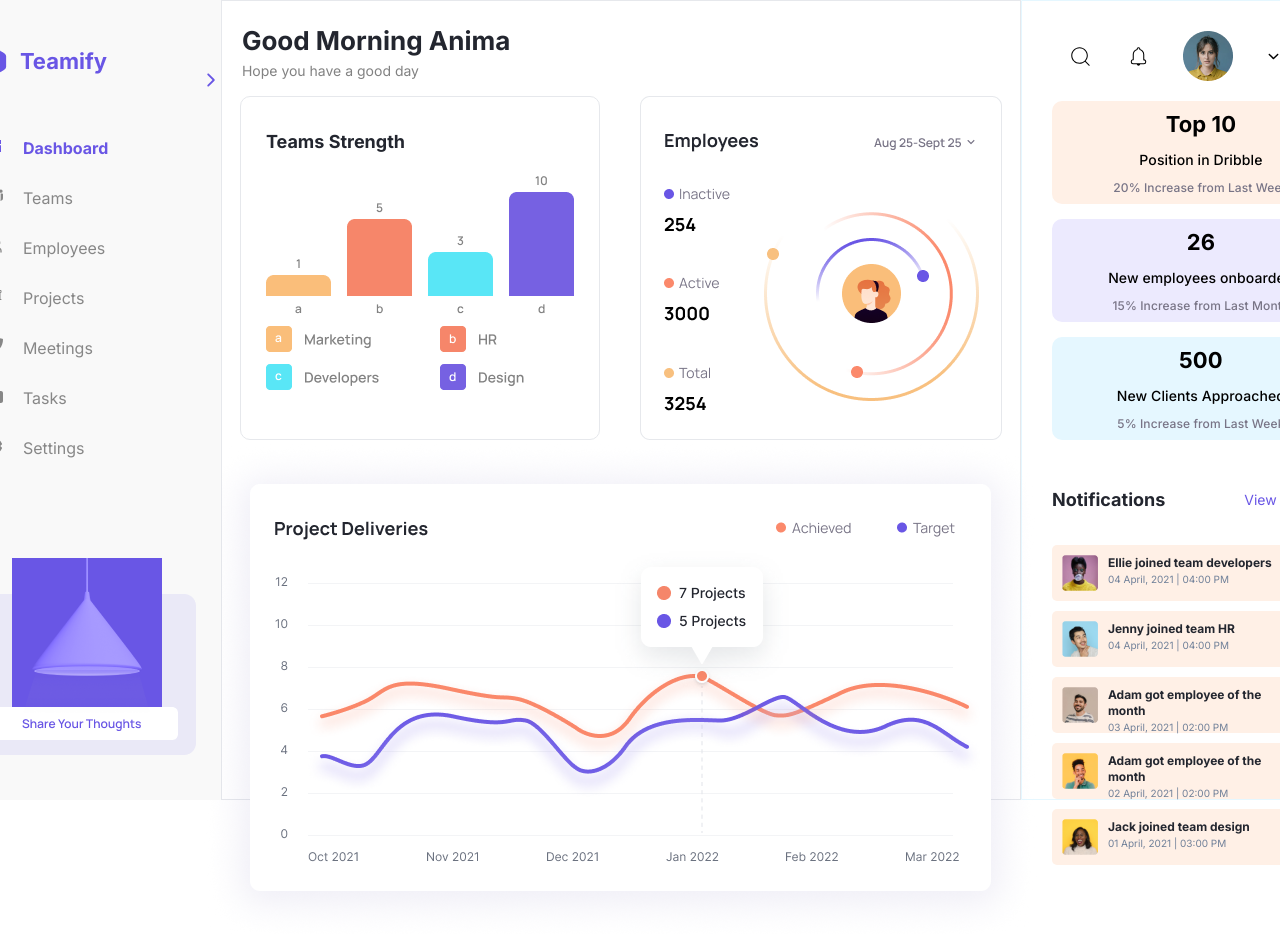
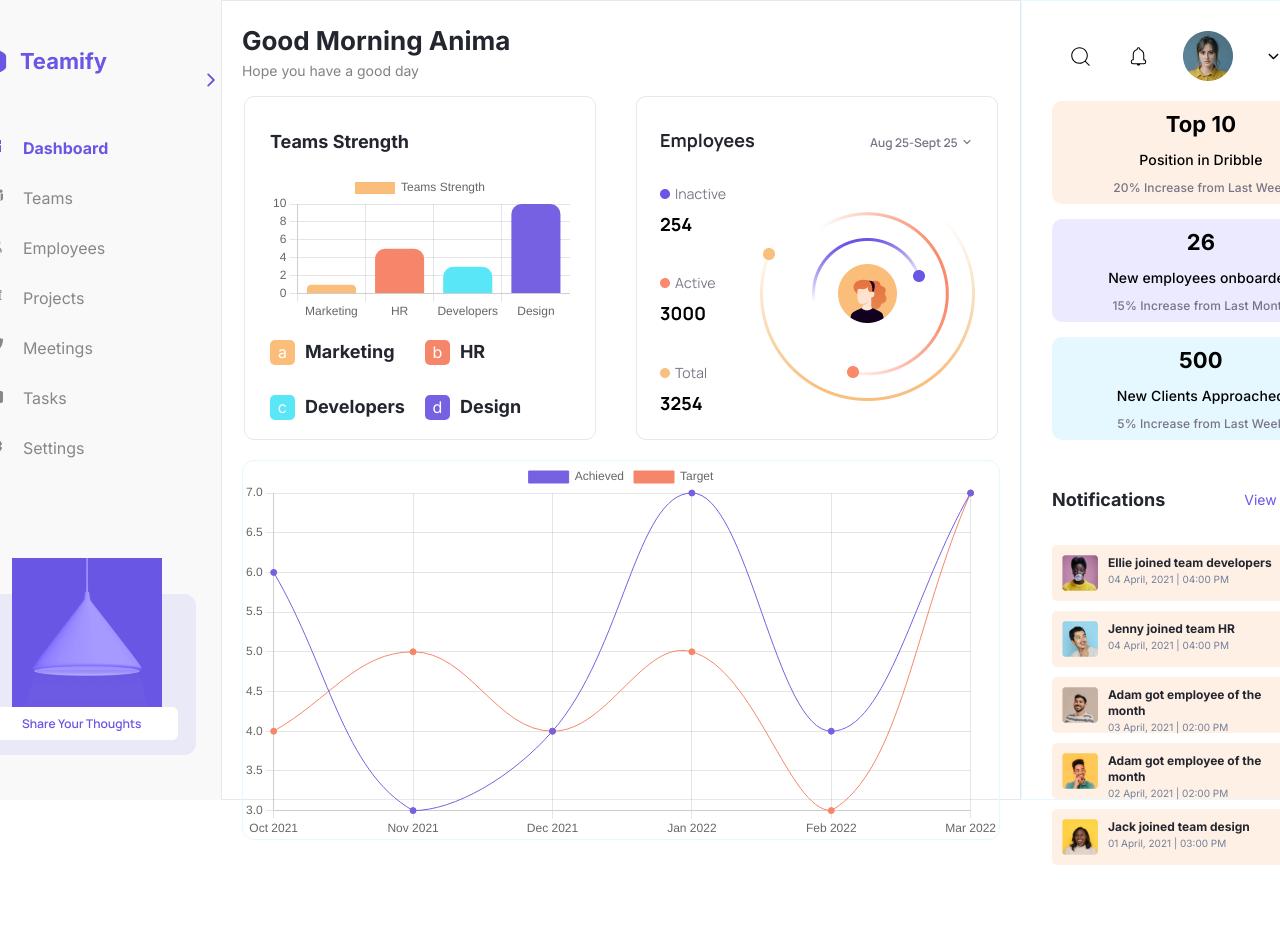
Before and after one commit to MamaraimovDavron/nextjs, a Next.js app: page /dashboard in a window 1280 px wide. Shown: the top 934 px of the page. After the commit the page ends 865 px from the top, so only its background shows below. Built offline with nearby package versions, Linux system fonts and the light colour scheme.

Commit message:
...charts done

```diff
--- /dev/null
+++ b/app/components/BarChart.jsx
@@ -0,0 +1,54 @@
+'use client'
+import React from "react";
+import { useEffect, useRef } from "react";
+import { Chart } from "chart.js/auto";
+
+export const BarChart = () => {
+    const chartRef = useRef(null);
+
+    useEffect(()=>{
+        if(chartRef.current){
+            if(chartRef.current.chart){
+                chartRef.current.chart.destroy()
+            }
+
+            const context = chartRef.current.getContext('2d');
+
+        const newChart = new Chart(context,{
+            type:'bar',
+            data:{
+                labels: ["Marketing","HR","Developers",'Design'],
+                datasets:[
+                    {
+                        label: "Teams Strength",
+                        data:[1,5,3,10],
+                        backgroundColor:['#FABE7A','#F6866A','#59E6F6','#7661E2'
+                        ],
+                        borderRadius: 10,
+                    },
+                ],
+            },
+            options:{
+                scales:{
+                    x:{
+                        type:'category'
+                    },
+                    y:{
+                        beginAtZero: true
+                    }
+                }
+            }
+        });
+
+        chartRef.current.chart = newChart
+        }
+
+
+    },[])
+
+  return (
+    <div className='barChart'>
+        <canvas ref={chartRef}/>
+    </div>
+  )
+}
--- a/app/components/Header.jsx
+++ b/app/components/Header.jsx
@@ -4,8 +4,10 @@ import "./style.css";
 import img1 from "../../imgs/header-img/Employees.png";
 import img2 from "../../imgs/header-img/Project.png";
 import img3 from "../../imgs/header-img/Team Strength.png";
-import img4 from "../../imgs/header-img/Group 1000000805.png";
-import img5 from "../../imgs/header-img/Graph.png";
+import { BarChart } from "./BarChart";
+import { LineChart } from "./LineChart";
+// import img4 from "../../imgs/header-img/Group 1000000805.png";
+// import img5 from "../../imgs/header-img/Graph.png";
 
 export const Header = () => {
   return (
@@ -17,17 +19,47 @@ export const Header = () => {
 
       <div className="middle">
         {/* <Image src={img3} /> */}
-        <div className="imgBox">
+        <div className="barChartBox">
           <p>Teams Strength</p>
-          <Image src={img5} className="img5" />
-          <Image src={img4} className="img4" />
+          <BarChart />
+          <div className="titleBox">
+            <div className="top">
+              <div className="box">
+                <div className="square-1">
+                  a
+                </div>
+                <p>Marketing</p>
+              </div>
+              <div className="box">
+                <div className="square-2">
+                  b
+                </div>
+                <p>HR</p>
+              </div>
+            </div>
+            <div className="bottom">
+            <div className="box">
+                <div className="square-3">
+                  c
+                </div>
+                <p>Developers</p>
+              </div>
+              <div className="box">
+                <div className="square-4">
+                  d
+                </div>
+                <p>Design</p>
+              </div>
+            </div>
+          </div>
         </div>
 
         <Image src={img1} className="img1" />
       </div>
 
-      <div className="footer">
-        <Image src={img2} />
+      <div className="LineBox">
+        {/* <Image src={img2} /> */}
+        <LineChart />
       </div>
     </div>
   );
--- /dev/null
+++ b/app/components/LineChart.jsx
@@ -0,0 +1,65 @@
+'use client'
+import React from "react";
+import { useEffect, useRef } from "react";
+import { Chart } from "chart.js/auto";
+
+export const LineChart = () => {
+    const chartRef = useRef(null);
+
+    useEffect(()=>{
+        if(chartRef.current){
+            if(chartRef.current.chart){
+                chartRef.current.chart.destroy()
+            }
+
+            const context = chartRef.current.getContext('2d');
+
+        const newChart = new Chart(context,{
+            type:'line',
+            data:{
+                labels: ["Oct 2021","Nov 2021","Dec 2021",'Jan 2022','Feb 2022', 'Mar 2022'],
+                datasets:[
+                    {
+                        label: "Achieved",
+                        data:[6,3,4,7,4,7],
+                        borderColor: '#7661E2',
+                        borderWidth: 1,
+                        backgroundColor:'#7661E2',
+                        tension: 0.4
+                        },
+                    {
+                        label: "Target",
+                        data:[4,5,4,5,3,7],
+                        borderColor: '#F6866A',
+                        borderWidth: 1,
+                        backgroundColor:'#F6866A',
+                        tension: 0.4
+
+
+                    },
+                ],
+            },
+            options:{
+                scales:{
+                    y:{
+                        type:'linear'
+                    },
+                    x:{
+                        beginAtZero: true
+                    }
+                }
+            }
+        });
+
+        chartRef.current.chart = newChart
+        }
+
+
+    },[])
+
+  return (
+    <div className='lineChart'>
+        <canvas ref={chartRef}/>
+    </div>
+  )
+}
--- a/app/components/style.css
+++ b/app/components/style.css
@@ -196,7 +196,7 @@
   width: 100%;
 }
 
-.header .middle .imgBox {
+.header .middle .barChartBox {
   display: flex;
   flex-direction: column;
   align-items: flex-start;
@@ -208,7 +208,87 @@
   gap: 10px;
 }
 
-.header .middle .imgBox p {
+
+.header .middle .barChartBox .titleBox{
+  width: 100%;
+  display: flex;
+  flex-direction: column;
+  justify-content: space-around;
+}
+
+.header .middle .barChartBox .titleBox .top{
+  display: flex;
+  flex-direction: row;
+  width: 100%;
+  justify-content: space-around;
+  gap: 10px;
+}
+
+.header .middle .barChartBox .titleBox .top .box{
+  display: flex;
+  align-items: center;
+  gap: 10px;
+  width: 50%;
+}
+.header .middle .barChartBox .titleBox .top .box .square-1{
+  background-color: #FABE7A;
+  width: 25px;
+  height: 25px;
+  display: flex;
+  align-items: center;
+  justify-content: center;
+  color: white;
+  border-radius: 5px;
+}
+
+.header .middle .barChartBox .titleBox .top .box .square-2{
+  background-color: #F6866A;
+  width: 25px;
+  height: 25px;
+  display: flex;
+  align-items: center;
+  justify-content: center;
+  color: white;
+  border-radius: 5px;
+}
+
+.header .middle .barChartBox .titleBox .bottom .box .square-3{
+  background-color: #59E6F6;
+  width: 25px;
+  height: 25px;
+  display: flex;
+  align-items: center;
+  justify-content: center;
+  color: white;
+  border-radius: 5px;
+}
+
+.header .middle .barChartBox .titleBox .bottom .box .square-4{
+  background-color: #7661E2;
+  width: 25px;
+  height: 25px;
+  display: flex;
+  align-items: center;
+  justify-content: center;
+  color: white;
+  border-radius: 5px;
+}
+
+.header .middle .barChartBox .titleBox .bottom{
+  display: flex;
+  flex-direction: row;
+  width: 100%;
+  justify-content: space-around;
+  gap: 10px;
+}
+
+.header .middle .barChartBox .titleBox .bottom .box{
+  display: flex;
+  align-items: center;
+  gap: 10px;
+  width: 50%;
+}
+.header .middle .barChartBox p {
   font-size: 18px;
   line-height: 40px;
   color: #23262f;
@@ -334,6 +414,7 @@
 .rightSide .footer .top {
   display: flex;
   flex-direction: row;
+
   align-items: center;
   justify-content: space-between;
   margin-bottom: 15px;
@@ -496,3 +577,22 @@
   font-family: "Trebuchet MS", "Lucida Sans Unicode", "Lucida Grande",
     "Lucida Sans", Arial, sans-serif;
 }
+
+
+.barChart{
+  width: 100%;
+  height: 100%;
+}
+
+.LineBox{
+  border: 1px solid #e5f7ff;
+  width: 100%;
+  height: 100%;
+  margin-top: 20px;
+  border-radius: 12px;
+}
+
+.lineChart{
+  width: 100%;
+  height: 100%;
+}
--- a/package.json
+++ b/package.json
@@ -13,7 +13,8 @@
     "@emotion/styled": "^11.11.5",
     "@mui/material": "^5.15.14",
     "axios": "^1.6.8",
-    "next": "14.1.4",
+    "chart.js": "^4.4.2",
+    "next": "^14.1.4",
     "react": "^18",
     "react-dom": "^18",
     "react-icons": "^5.0.1",
```
Also changed, not shown: 1 other file (tests, documents, lock files or other folders).
